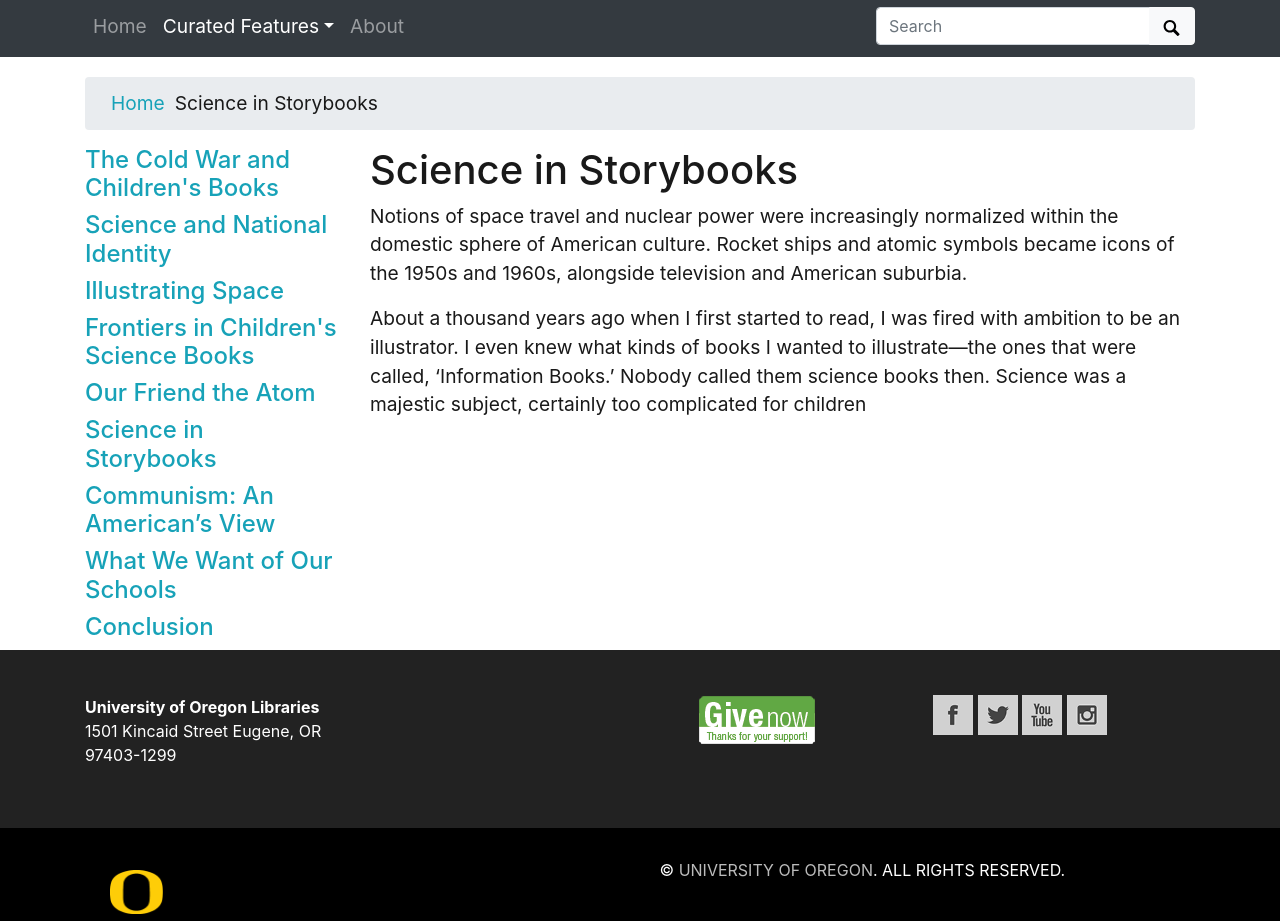
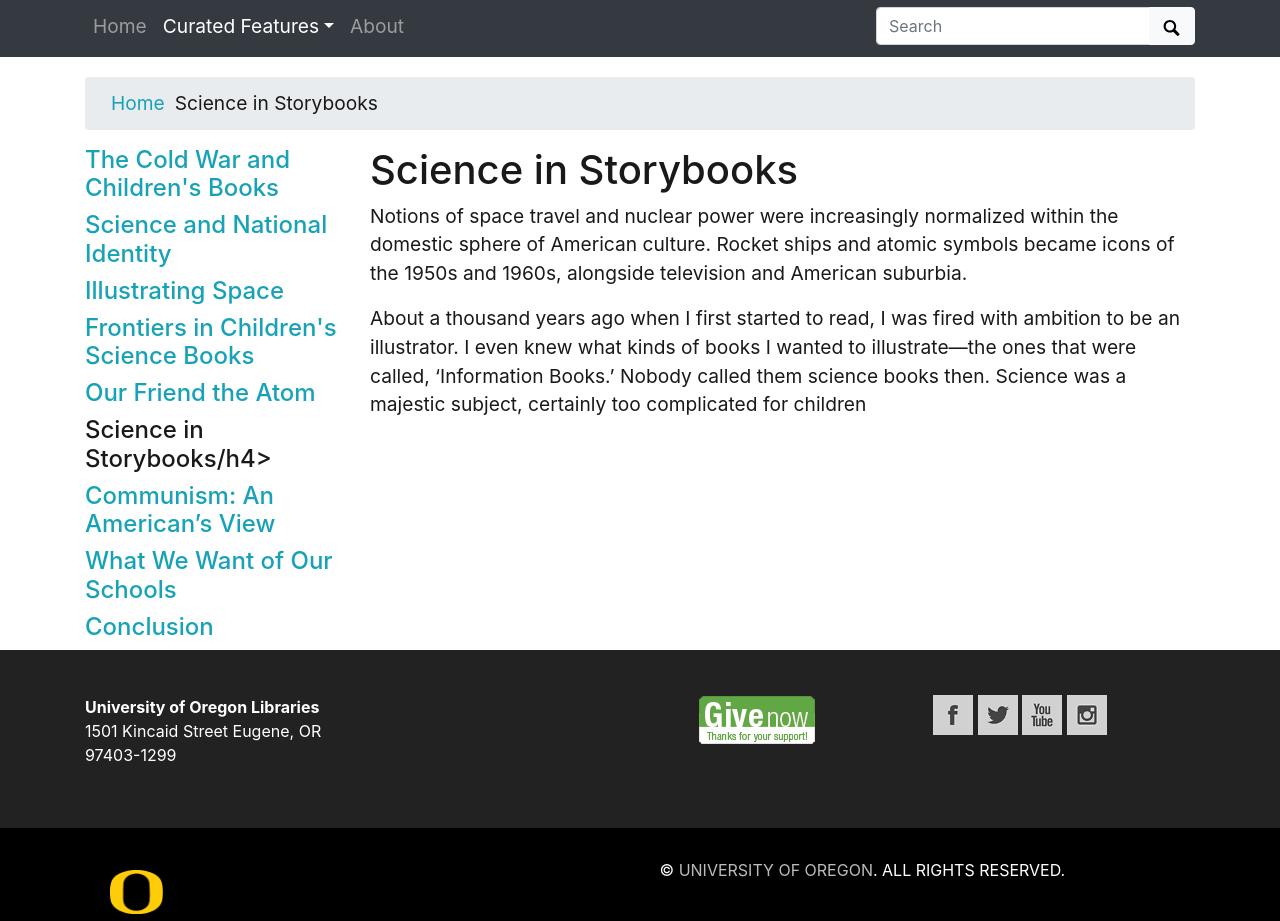
Before and after one commit to muradmikayilzadeh/tomorrows-scientists, a Jekyll site: the page built from pages/science-in-storybooks.md, in a window 1280 px wide, cut to the strip 239-1160 px from the top of the page. Built offline with Jekyll 4.4.1, drawn with Linux system fonts in a browser that asks for light colours.

```diff
--- a/_layouts/science-in-storybooks.html
+++ b/_layouts/science-in-storybooks.html
@@ -39,7 +39,7 @@ layout: default
         </ol>
       </li>
       <li class="active">
-        <h4><a href="science-in-storybooks.html">Science in Storybooks</a></h4>
+        <h4>Science in Storybooks/h4>
         <ol class="subsection">
         </ol>
       </li>
```
